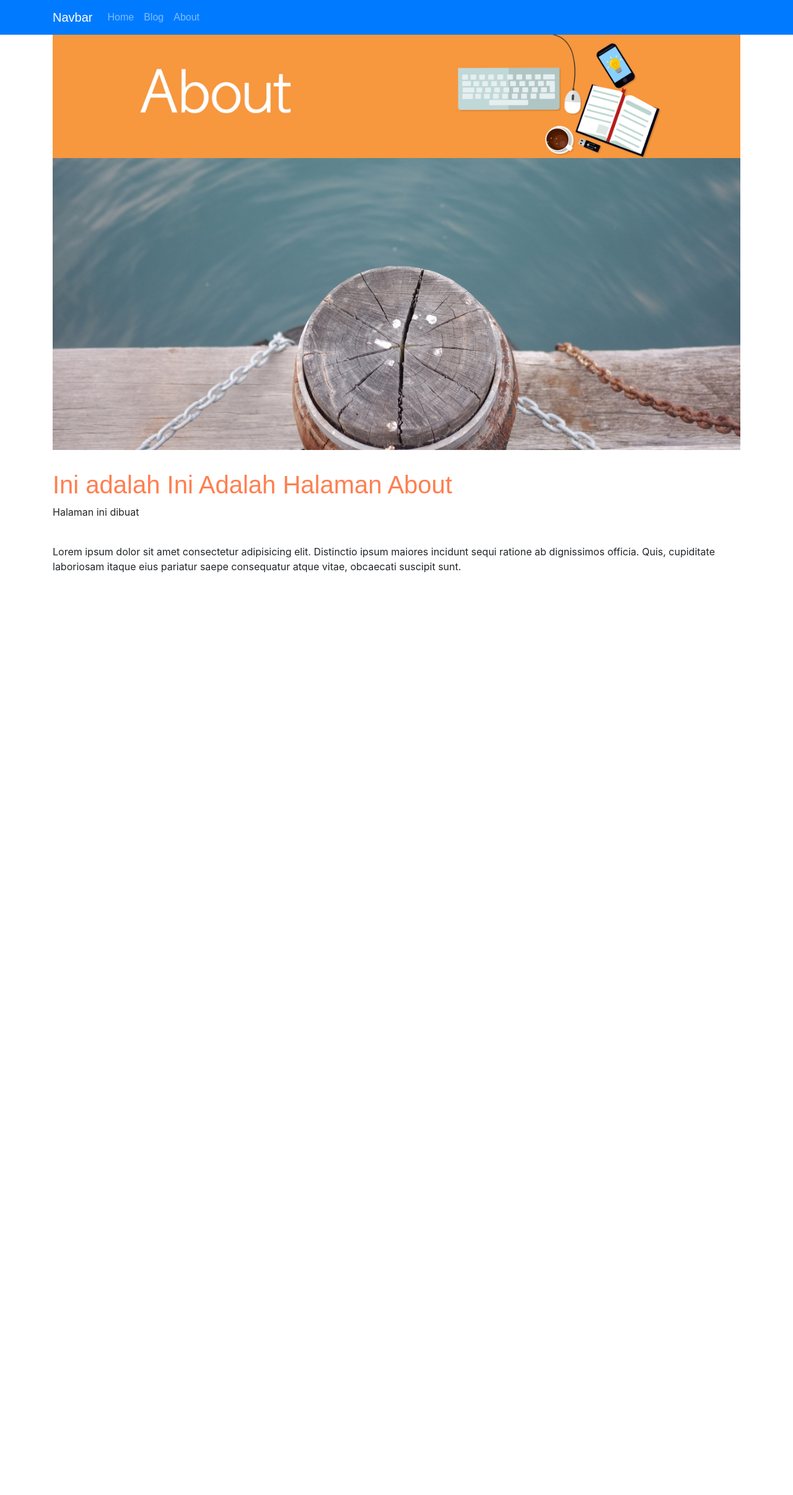
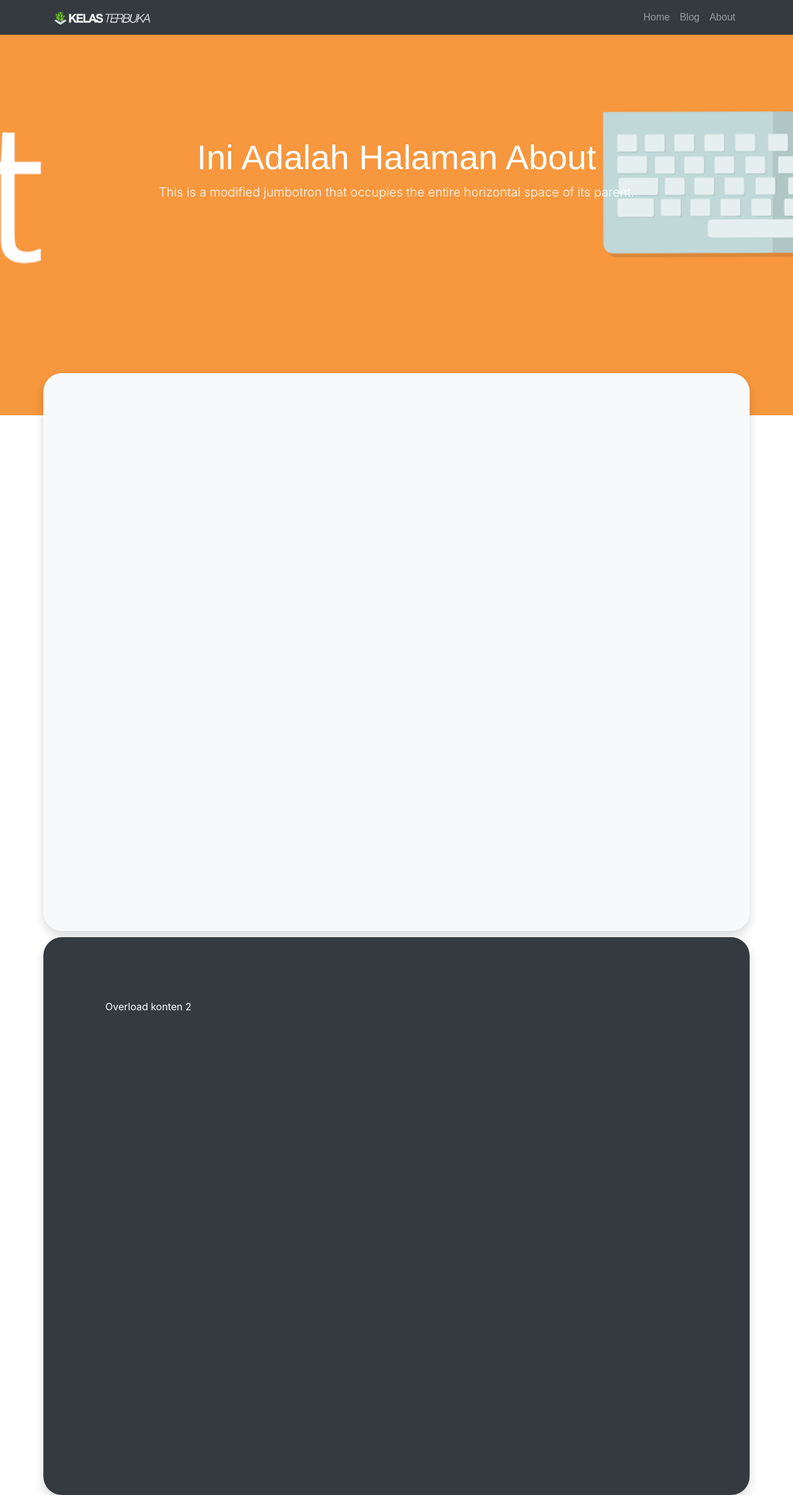
Before and after one commit to rshby/Belajar-Django, a Django app: page /about/ in a window 1280 px wide. Shown: the whole page at 62% size. Before the commit the page ends 924 px from the top, so only its background shows below. Run offline with Django 3.2, Linux system fonts and the light colour scheme; some libraries are stand-ins or nearby versions.

Commit message:
Update about

```diff
--- /dev/null
+++ b/Latihan1/about/static/about/css/css_about.css
@@ -0,0 +1,24 @@
+h1 {
+    color: #555;
+    font-family: Arial;
+}
+
+.isi-konten {
+    border-radius: 30px;
+}
+
+.jumbotron {
+    background-image: url("/static/about/img/banner_about.png");
+    background-position: center;
+    background-size: cover;
+    height: 670px;
+    padding: 0;
+}
+
+.navbar {
+    font-family: Arial;
+}
+
+nav img{
+    height: 26px;
+}
--- a/Latihan1/about/static/about/css/styles.css
+++ /dev/null
@@ -1,3 +0,0 @@
-h1 {
-    color: coral;
-}
--- a/Latihan1/about/templates/about/index.html
+++ b/Latihan1/about/templates/about/index.html
@@ -1,48 +1,24 @@
+{% extends 'base.html' %}
 {% load static %}
-<!doctype html>
-<html lang="en">
-  <head>
-    <!-- Required meta tags -->
-    <meta charset="utf-8">
-    <meta name="viewport" content="width=device-width, initial-scale=1, shrink-to-fit=no">
 
-    <!-- Bootstrap CSS -->
-    <link rel="stylesheet" href="https://stackpath.bootstrapcdn.com/bootstrap/4.5.0/css/bootstrap.min.css" integrity="sha384-9aIt2nRpC12Uk9gS9baDl411NQApFmC26EwAOH8WgZl5MYYxFfc+NcPb1dKGj7Sk" crossorigin="anonymous">
-    <link rel="stylesheet" href="{% static 'css/styles.css' %}">
-    <link rel="stylesheet" href="{% static css_app %}">
+{% block app_css %}
+    <link rel="stylesheet" href=" {% static css_app %}">
+{% endblock app_css %}
 
-    <title>{{ judul }}</title>
-  </head>
-  <body>
-      <nav class="navbar navbar-expand-lg navbar-dark bg-primary">
-        <div class="container">
-            <a class="navbar-brand" href="#">Navbar</a>
-            <button class="navbar-toggler" type="button" data-toggle="collapse" data-target="#navbarNavAltMarkup" aria-controls="navbarNavAltMarkup" aria-expanded="false" aria-label="Toggle navigation">
-              <span class="navbar-toggler-icon"></span>
-            </button>
-            <div class="collapse navbar-collapse" id="navbarNavAltMarkup">
-              <div class="navbar-nav">
-                  {% for link, nama in menu %}
-                  <a class="nav-item nav-link" href="{{link}}">{{nama}}</a>
-                  {% endfor %}
-              </div>
-            </div>
-        </div>
-      </nav>
-    <div class="container">
-      <div class="jumbotron jumbotron-fluid">
-        <img style="width: 100%;" src="{% static gambar %}" alt="">
-      </div>
-        <h1>Ini adalah {{judul}}</h1>
-        <p>Halaman ini dibuat {{ coder }}</p>
-        <br>
-        <p>Lorem ipsum dolor sit amet consectetur adipisicing elit. Distinctio ipsum maiores incidunt sequi ratione ab dignissimos officia. Quis, cupiditate laboriosam itaque eius pariatur saepe consequatur atque vitae, obcaecati suscipit sunt.</p>
-    </div>
+{% block header %}
+<h1 style="padding-top: 220px;" class="display-4 text-white">{{judul}}</h1>
+{% endblock header %}
 
-    <!-- Optional JavaScript -->
-    <!-- jQuery first, then Popper.js, then Bootstrap JS -->
-    <script src="https://code.jquery.com/jquery-3.5.1.slim.min.js" integrity="sha384-DfXdz2htPH0lsSSs5nCTpuj/zy4C+OGpamoFVy38MVBnE+IbbVYUew+OrCXaRkfj" crossorigin="anonymous"></script>
-    <script src="https://cdn.jsdelivr.net/npm/popper.js@1.16.0/dist/umd/popper.min.js" integrity="sha384-Q6E9RHvbIyZFJoft+2mJbHaEWldlvI9IOYy5n3zV9zzTtmI3UksdQRVvoxMfooAo" crossorigin="anonymous"></script>
-    <script src="https://stackpath.bootstrapcdn.com/bootstrap/4.5.0/js/bootstrap.min.js" integrity="sha384-OgVRvuATP1z7JjHLkuOU7Xw704+h835Lr+6QL9UvYjZE3Ipu6Tp75j7Bh/kR0JKI" crossorigin="anonymous"></script>
-  </body>
-</html>
+
+{% block konten %}
+<div class="row" style="height: 900px;">
+
+</div>
+{% endblock konten %}
+
+
+{% block konten2 %}
+<div class="row" style="height: 900px;">
+<p style="padding: 100px;">Overload konten 2</p>
+</div>
+{% endblock konten2 %}
--- a/Latihan1/about/views.py
+++ b/Latihan1/about/views.py
@@ -4,12 +4,12 @@ from django.shortcuts import render
 def index(request):
     context = {
         "judul" : "Ini Adalah Halaman About",
-        "menu" : [
+        "nav" : [
             ["/", "Home"],
             ["/blog", "Blog"],
             ["/about", "About"]
         ],
         "gambar" : "about/img/banner_about.png",
-        "css_app" : "about/css/styles.css"
+        "css_app" : "about/css/css_about.css"
     }
     return render(request, 'about/index.html', context)
--- a/Latihan1/blog/templates/blog/index.html
+++ b/Latihan1/blog/templates/blog/index.html
@@ -2,7 +2,7 @@
 {% load static %}
 
 {% block app_css %}
-<link rel="stylesheet" href=" {% static 'blog/css/styles.css' %}">
+<link rel="stylesheet" href=" {% static css_app %}">
 {% endblock app_css %}
 
 {% block header %}
--- a/Latihan1/blog/views.py
+++ b/Latihan1/blog/views.py
@@ -29,7 +29,8 @@ def recent(request):
             ["/blog","Blog"],
             ["/blog/profile", "Profile"]
         ],
-        "gambar" : "blog/img/banner_blog.png"
+        "gambar" : "blog/img/banner_blog.png",
+        "css_app" : "blog/css/styles.css",
     }
     return render(request, 'blog/index.html', context)
 
@@ -42,6 +43,7 @@ def profile(request):
             ["/blog","Blog"],
             ["/blog/recent", "Recent"]
         ],
-        "gambar" : "blog/img/banner_blog.png"
+        "gambar" : "blog/img/banner_blog.png",
+        "css_app" : "blog/css/styles.css",
     }
     return render(request, 'blog/index.html', context)
--- a/Latihan1/templates/base.html
+++ b/Latihan1/templates/base.html
@@ -10,7 +10,7 @@
     {% include 'snippets/bootstraps.html' %}
 
     {% block app_css %}
-
+    <link rel="stylesheet" href=" {% static 'css/styles.css' %}">
     {% endblock app_css %}
 
 
```
